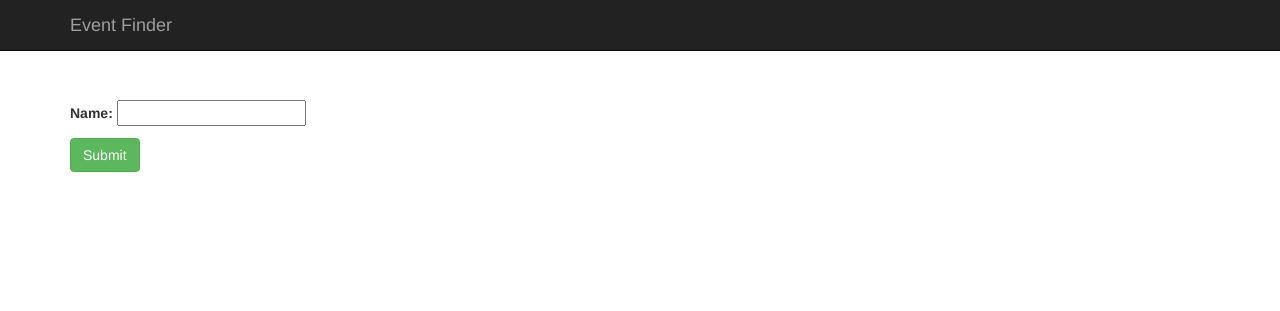
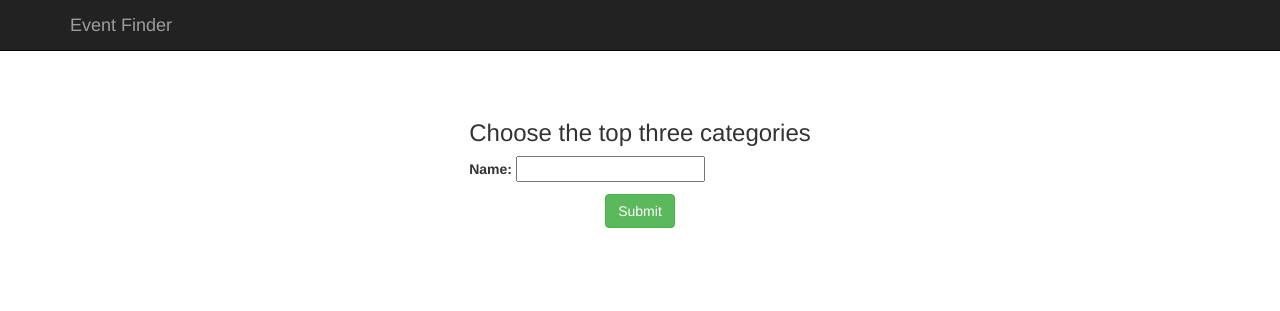
Before and after one commit to anujatupe/EventFinder, a Django app: template templates/EventFinderProject/home.html in a window 1280 px wide. Shown: the top 311 px of the page. Run offline with Django 3.2, Linux system fonts and the light colour scheme; the template is opened without the code that fills it: values that come from a table or form of the project are taken from there, others are empty; parts of the project's set-up code (start-up, migrations or seed data) failed here and were passed over; some libraries are stand-ins or nearby versions.

Commit message:
Changed the css of the form on the landing page

```diff
--- a/templates/EventFinderProject/home.html
+++ b/templates/EventFinderProject/home.html
@@ -4,9 +4,15 @@
     <link href="{% static 'css/home.css' %}" rel="stylesheet">
 {% endblock %}
 {% block content %}
-
-<form id="categories_form" action="/events" method='post'>{% csrf_token %}
-{{ form.as_p }}
-<input type='submit' class="btn btn-success" value='Submit' />
-</form>
+<div style="display: table; margin: 0 auto;">
+    <div style="display: table-cell; vertical-align: middle">
+        <form id="categories_form" action="/events" method='post' >{% csrf_token %}
+            <h3>Choose the top three categories</h3>
+            {{ form.as_p }}
+            <div style="text-align: center">
+                <input text-align="center" type='submit' class="btn btn-success" value='Submit' />
+            </div>
+        </form>
+    </div>
+</div>
 {% endblock %}
```
